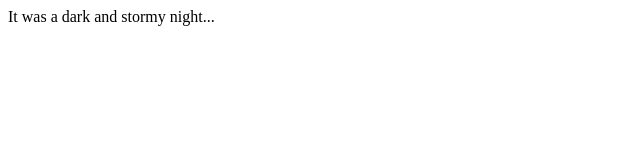
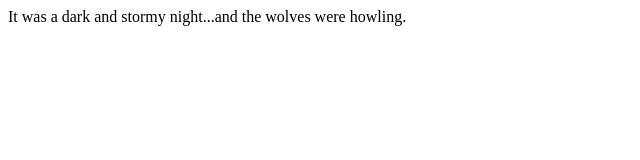
Before and after one commit to jessylp87/fireside-story, a plain HTML site: page index.html in a window 1280 px wide. Shown: the whole page, without its empty margins (0-640 px from the left). Drawn offline with Linux system fonts and the light colour scheme.

Commit message:
added second line of story

```diff
--- a/index.html
+++ b/index.html
@@ -1,5 +1,5 @@
 <html>
   <body>
-    <p>It was a dark and stormy night...</p>
+    <p>It was a dark and stormy night...and the wolves were howling.</p>
   </body>
 </html>
```
